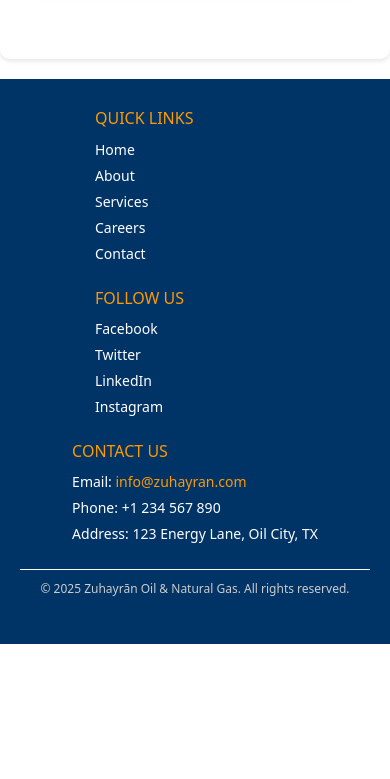
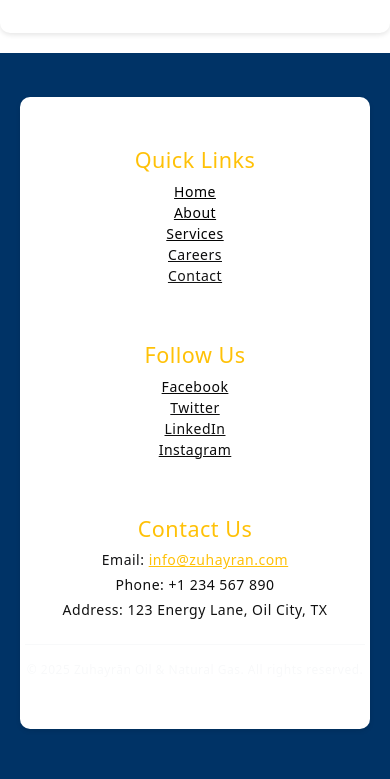
Before and after one commit to Bennymens/Zuharyan-oil-and-Gas, a Django app: page /about/ in a window 390 px wide; the page is wider, and only the part inside the window is pictured. Shown: the part 2194-2973 px from the top of that part. Before the commit the page ends 2838 px from the top of that part, so only its background shows below. Run offline with Django 5.2, Linux system fonts and the light colour scheme.

Commit message:
made website responsive to mobile

```diff
--- a/main/templates/main/base.html
+++ b/main/templates/main/base.html
@@ -7,58 +7,88 @@
 	<title>{% block title %}Zuhayrān Oil & Gas{% endblock %}</title>
 	<link rel="stylesheet" href="/static/main/styles.css">
 	<link href="https://cdn.jsdelivr.net/npm/bootstrap@5.3.0/dist/css/bootstrap.min.css" rel="stylesheet">
+	<script src="https://cdn.jsdelivr.net/npm/bootstrap@5.3.0/dist/js/bootstrap.bundle.min.js"></script>
+	<style>
+		/* Responsive nav */
+		.nav-container { flex-wrap: wrap; }
+		.nav-toggle { display: none; background: none; border: none; font-size: 2em; color: #003366; margin-left: auto; }
+		@media (max-width: 900px) {
+			.nav-container { flex-direction: column; align-items: flex-start; }
+			nav ul { flex-direction: column; gap: 0; width: 100%; display: none; background: #003366; margin-top: 10px; }
+			nav ul.show { display: flex; }
+			nav ul li { width: 100%; }
+			nav ul li a { display: block; padding: 12px 20px; border-radius: 0; }
+			.nav-toggle { display: block; }
+		}
+		/* Responsive footer */
+		@media (max-width: 900px) {
+			.footer-container { flex-direction: column; align-items: center; gap: 30px; }
+			.footer-links, .footer-socials, .footer-contact { min-width: 0; width: 100%; text-align: center; }
+		}
+		@media (max-width: 600px) {
+			.container, .services, .stats, .about-grid, .gallery, .contact, .footer-container { padding-left: 5px !important; padding-right: 5px !important; }
+			.header-top { font-size: 12px; }
+		}
+	</style>
 </head>
 <body>
 	<header>
 		<div class="header-top">
 			24 hours a day, 7 days a week, 365 days a year - "You Email, We Haul"
 		</div>
-		<div class="nav-container">
-			<div class="logo">Zuhayrān</div>
-			<nav>
-				<ul id="navMenu">
-					<li><a href="{% url 'home' %}">Home</a></li>
-					<li><a href="{% url 'about' %}">About</a></li>
-					<li><a href="{% url 'services' %}">Services</a></li>
-					<li><a href="{% url 'careers' %}">Careers</a></li>
-					<li><a href="{% url 'contact' %}">Contact</a></li>
+		<nav class="navbar navbar-expand-lg navbar-dark" style="background: #003366;">
+			<div class="container-fluid">
+				<a class="navbar-brand logo" href="{% url 'home' %}">Zuhayrān</a>
+				<button class="navbar-toggler" type="button" data-bs-toggle="collapse" data-bs-target="#mainNavbar" aria-controls="mainNavbar" aria-expanded="false" aria-label="Toggle navigation">
+					<span class="navbar-toggler-icon"></span>
+				</button>
+				<div class="collapse navbar-collapse" id="mainNavbar">
+					<ul class="navbar-nav ms-auto mb-2 mb-lg-0">
+						<li class="nav-item"><a class="nav-link" href="{% url 'home' %}">Home</a></li>
+						<li class="nav-item"><a class="nav-link" href="{% url 'about' %}">About</a></li>
+						<li class="nav-item"><a class="nav-link" href="{% url 'services' %}">Services</a></li>
+						<li class="nav-item"><a class="nav-link" href="{% url 'careers' %}">Careers</a></li>
+						<li class="nav-item"><a class="nav-link" href="{% url 'contact' %}">Contact</a></li>
 					</ul>
+				</div>
+			</div>
 		</nav>
-		</div>
 	</header>
 	<main>
 		{% block content %}{% endblock %}
 	</main>
-	<footer>
-		<div class="footer-container">
-			<div class="footer-links">
-				<h4>Quick Links</h4>
-				<ul>
-					<li><a href="{% url 'home' %}">Home</a></li>
-					<li><a href="{% url 'about' %}">About</a></li>
-					<li><a href="{% url 'services' %}">Services</a></li>
-					<li><a href="{% url 'careers' %}">Careers</a></li>
-					<li><a href="{% url 'contact' %}">Contact</a></li>
+	<footer class="pt-4" style="background: #003366; color: #0a0a0a; letter-spacing: 0.5px;">
+		<div class="container">
+			<div class="row text-center text-lg-start gy-4 align-items-start">
+				<div class="col-12 col-md-4 mb-3 mb-md-0">
+					<h4 style="color:#ffc107;">Quick Links</h4>
+					<ul class="list-unstyled">
+						<li><a href="{% url 'home' %}" style="color:#000000; text-decoration:underline;">Home</a></li>
+						<li><a href="{% url 'about' %}" style="color:#000000; text-decoration:underline;">About</a></li>
+						<li><a href="{% url 'services' %}" style="color:#050505; text-decoration:underline;">Services</a></li>
+						<li><a href="{% url 'careers' %}" style="color:#0d0d0e; text-decoration:underline;">Careers</a></li>
+						<li><a href="{% url 'contact' %}" style="color:#141414; text-decoration:underline;">Contact</a></li>
 					</ul>
 				</div>
-			<div class="footer-socials">
-				<h4>Follow Us</h4>
-				<ul>
-					<li><a href="https://facebook.com" target="_blank">Facebook</a></li>
-					<li><a href="https://twitter.com" target="_blank">Twitter</a></li>
-					<li><a href="https://linkedin.com" target="_blank">LinkedIn</a></li>
-					<li><a href="https://instagram.com" target="_blank">Instagram</a></li>
+				<div class="col-12 col-md-4 mb-3 mb-md-0">
+					<h4 style="color:#ffc107;">Follow Us</h4>
+					<ul class="list-unstyled">
+						<li><a href="https://facebook.com" target="_blank" style="color:#080808; text-decoration:underline;">Facebook</a></li>
+						<li><a href="https://twitter.com" target="_blank" style="color:#0d0d0e; text-decoration:underline;">Twitter</a></li>
+						<li><a href="https://linkedin.com" target="_blank" style="color:#0f0f0f; text-decoration:underline;">LinkedIn</a></li>
+						<li><a href="https://instagram.com" target="_blank" style="color:#0a0a0a; text-decoration:underline;">Instagram</a></li>
 					</ul>
 				</div>
-			<div class="footer-contact">
-				<h4>Contact Us</h4>
-				<p>Email: <a href="mailto:info@zuhayran.com">info@zuhayran.com</a></p>
-				<p>Phone: +1 234 567 890</p>
-				<p>Address: 123 Energy Lane, Oil City, TX</p>
+				<div class="col-12 col-md-4">
+					<h4 style="color:#ffc107;">Contact Us</h4>
+					<p class="mb-1" style="color:#121213;">Email: <a href="mailto:info@zuhayran.com" style="color:#ffc107; text-decoration:underline;">info@zuhayran.com</a></p>
+					<p class="mb-1" style="color:#0f0f0f;">Phone: +1 234 567 890</p>
+					<p class="mb-0" style="color:#111111;">Address: 123 Energy Lane, Oil City, TX</p>
 				</div>
 			</div>
-		<div class="footer-bottom">
-			<p>&copy; 2025 Zuhayrān Oil & Natural Gas. All rights reserved.</p>
+			<div class="footer-bottom text-center mt-4 pt-3 border-top border-light">
+				<p class="mb-0" style="color:#f8f9fa;">&copy; 2025 Zuhayrān Oil & Natural Gas. All rights reserved.</p>
+			</div>
 		</div>
 	</footer>
 </body>
--- a/main/templates/main/home.html
+++ b/main/templates/main/home.html
@@ -21,6 +21,7 @@
                     <li><a href="{% url 'home' %}">Home</a></li>
                     <li><a href="{% url 'about' %}">About</a></li>
                     <li><a href="{% url 'services' %}">Services</a></li>
+                    <li><a href="{% url 'careers' %}"> Careers</a></li>
                     <li><a href="{% url 'contact' %}">Contact</a></li>
                 </ul>
             </nav>
```
Lines whose indentation alone changed are shown as unchanged.
